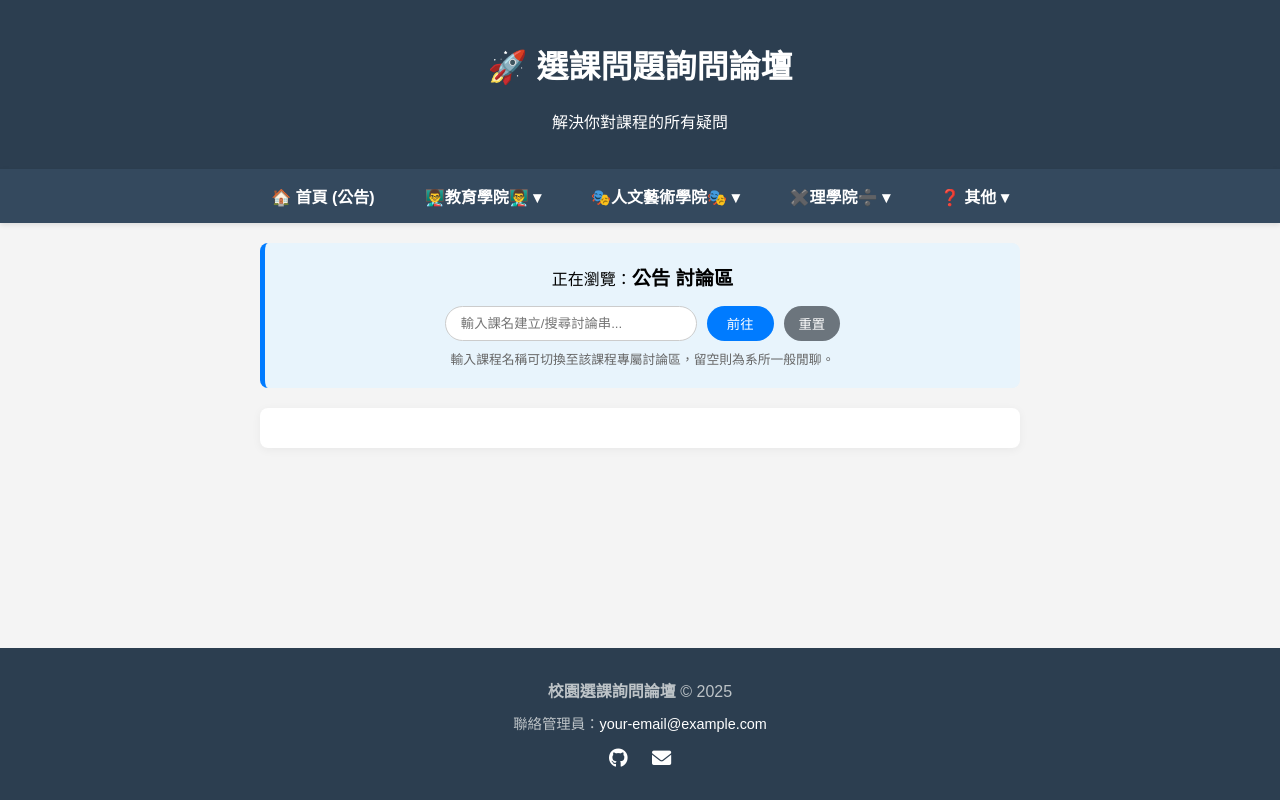
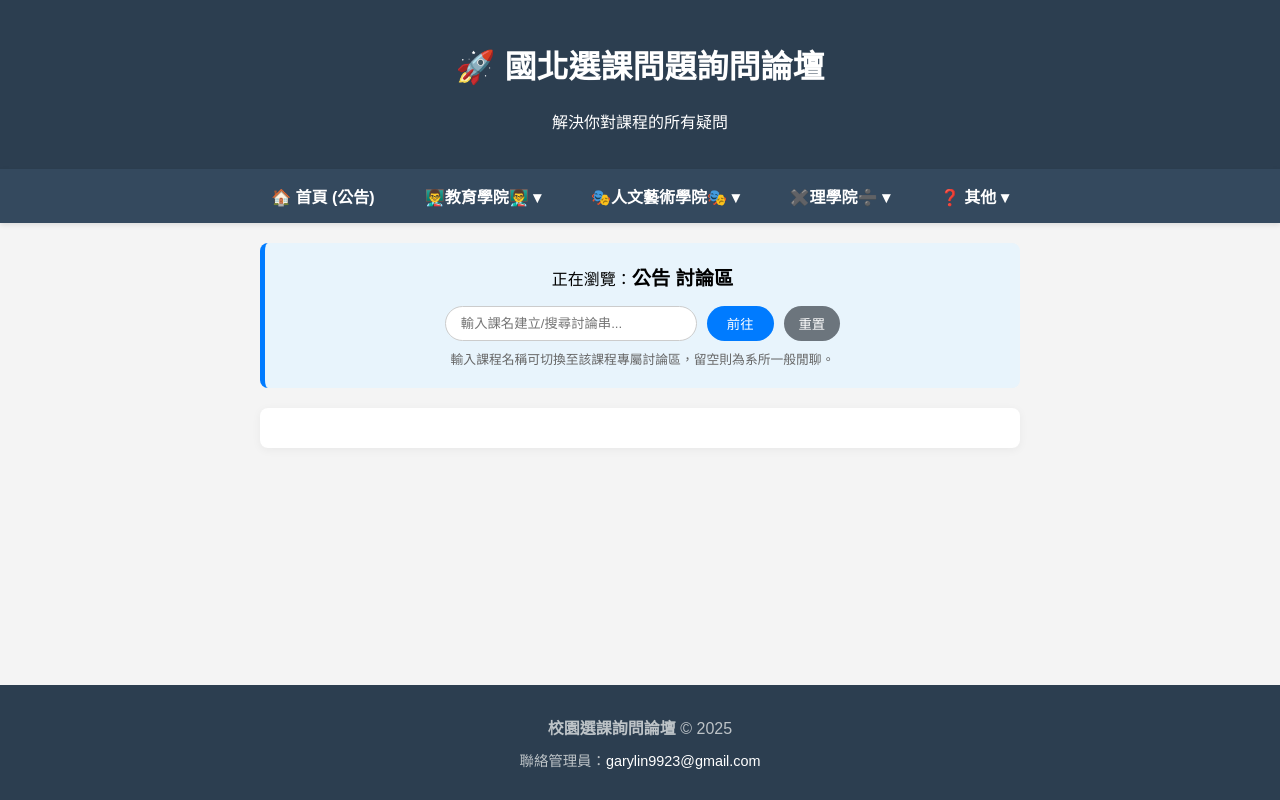
Before and after one commit to garylin0909/forum, a plain HTML site: page index.html in a window 1280 px wide. Drawn offline with Linux system fonts and the light colour scheme.

Commit message:
modified:   index.html

```diff
--- a/index.html
+++ b/index.html
@@ -180,7 +180,7 @@
 <body>
 
 <header>
-    <h1>🚀 選課問題詢問論壇</h1>
+    <h1>🚀 國北選課問題詢問論壇</h1>
     <p>解決你對課程的所有疑問</p>
 </header>
 
@@ -260,11 +260,7 @@
         <strong>校園選課詢問論壇</strong> &copy; 2025
     </div>
     <div style="margin-top: 10px; font-size: 0.9em;">
-        聯絡管理員：<a href="mailto:your-email@example.com">your-email@example.com</a>
-    </div>
-    <div class="footer-socials">
-        <a href="https://github.com/garylin0909" target="_blank"><i class="fab fa-github"></i></a>
-        <a href="#" target="_blank"><i class="fas fa-envelope"></i></a>
+        聯絡管理員：<a href="mailto:your-email@example.com">garylin9923@gmail.com</a>
     </div>
 </footer>
 
```
